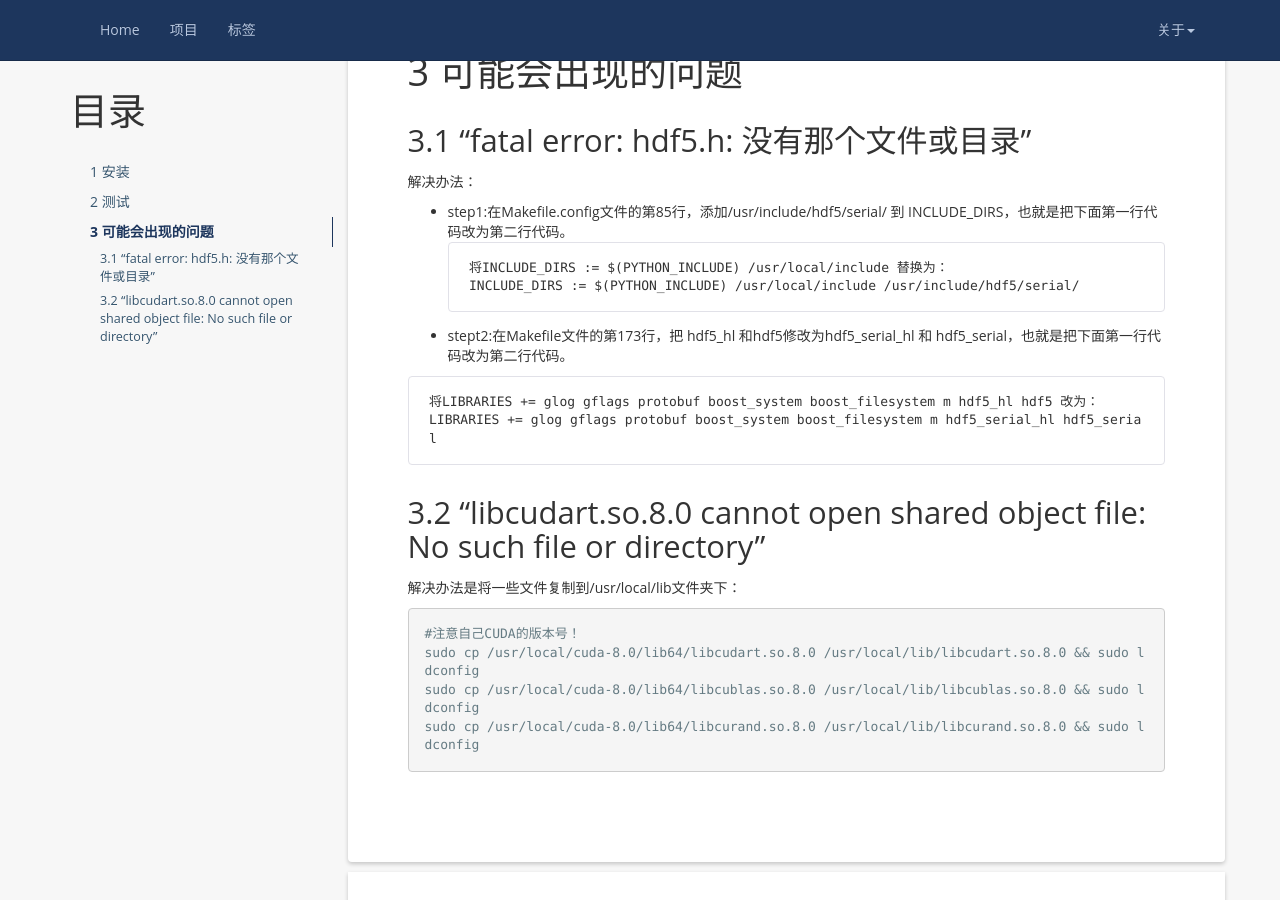
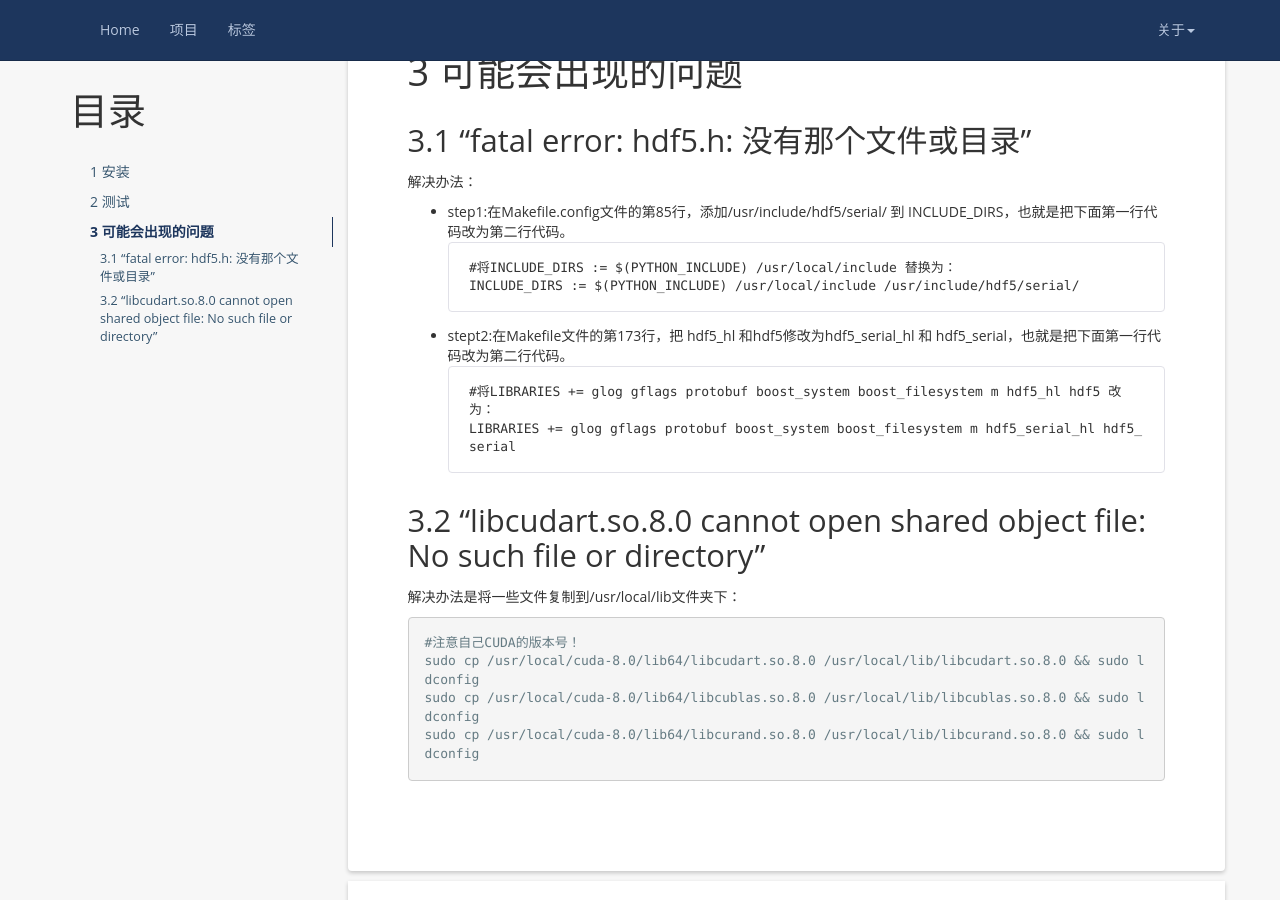
Before and after one commit to wang-tf/wang-tf.github.io, a Jekyll site: the page built from _posts/2017-01-15-caffe-Ubuntu16.04_64-+-CUDA8.0.md, in a window 1280 px wide and 900 px high, scrolled down 8839 px. Built offline with Jekyll 4.4.1, drawn with Linux system fonts in a browser that asks for light colours; nearby versions of some CDN libraries; comment, search, counter and statistics services are not loaded.

````diff
--- a/_posts/2017-01-15-caffe-Ubuntu16.04_64-+-CUDA8.0.md
+++ b/_posts/2017-01-15-caffe-Ubuntu16.04_64-+-CUDA8.0.md
@@ -331,13 +331,12 @@ cd $CAFFE_ROOT
 
 * step1:在Makefile.config文件的第85行，添加/usr/include/hdf5/serial/ 到 INCLUDE_DIRS，也就是把下面第一行代码改为第二行代码。
 ```
-将INCLUDE_DIRS := $(PYTHON_INCLUDE) /usr/local/include 替换为：
+#将INCLUDE_DIRS := $(PYTHON_INCLUDE) /usr/local/include 替换为：
 INCLUDE_DIRS := $(PYTHON_INCLUDE) /usr/local/include /usr/include/hdf5/serial/
 ```
 * stept2:在Makefile文件的第173行，把 hdf5_hl 和hdf5修改为hdf5_serial_hl 和 hdf5_serial，也就是把下面第一行代码改为第二行代码。
-
 ```
-将LIBRARIES += glog gflags protobuf boost_system boost_filesystem m hdf5_hl hdf5 改为：
+#将LIBRARIES += glog gflags protobuf boost_system boost_filesystem m hdf5_hl hdf5 改为：
 LIBRARIES += glog gflags protobuf boost_system boost_filesystem m hdf5_serial_hl hdf5_serial
 ```
 
````
